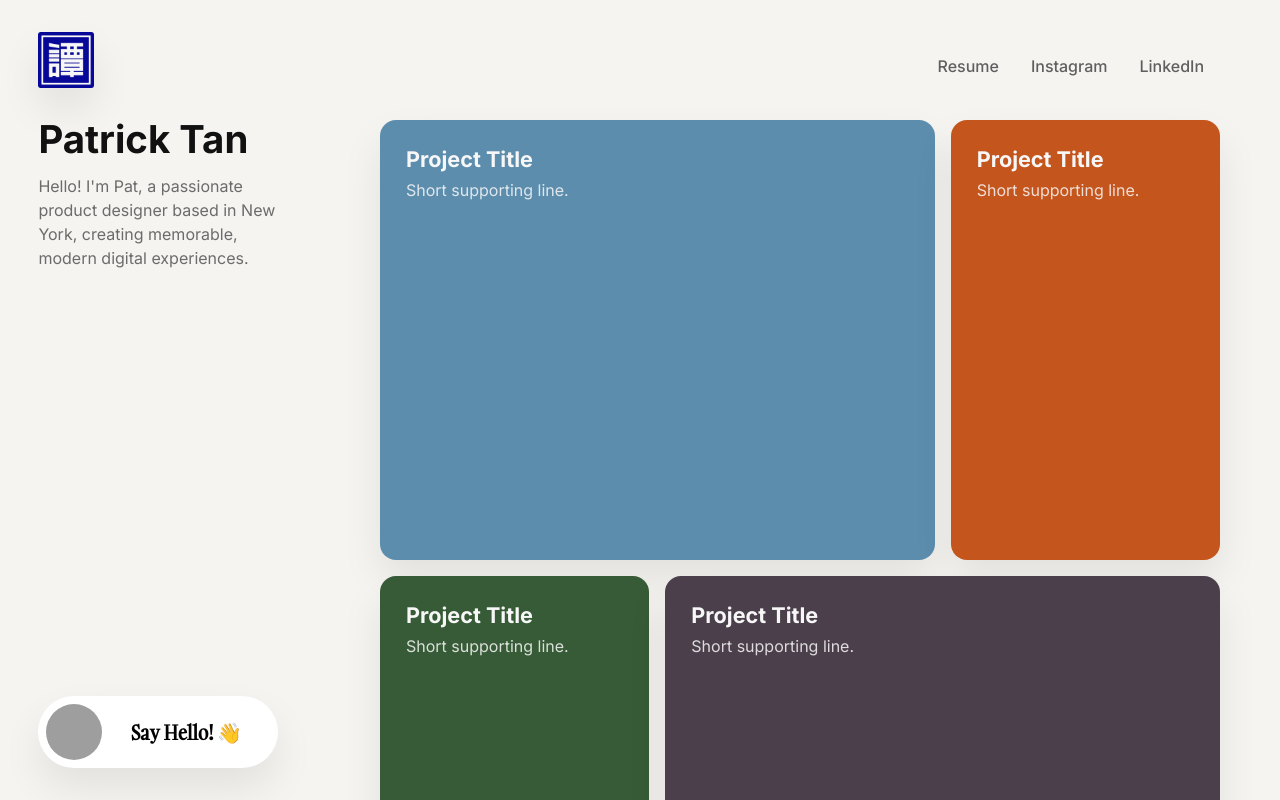
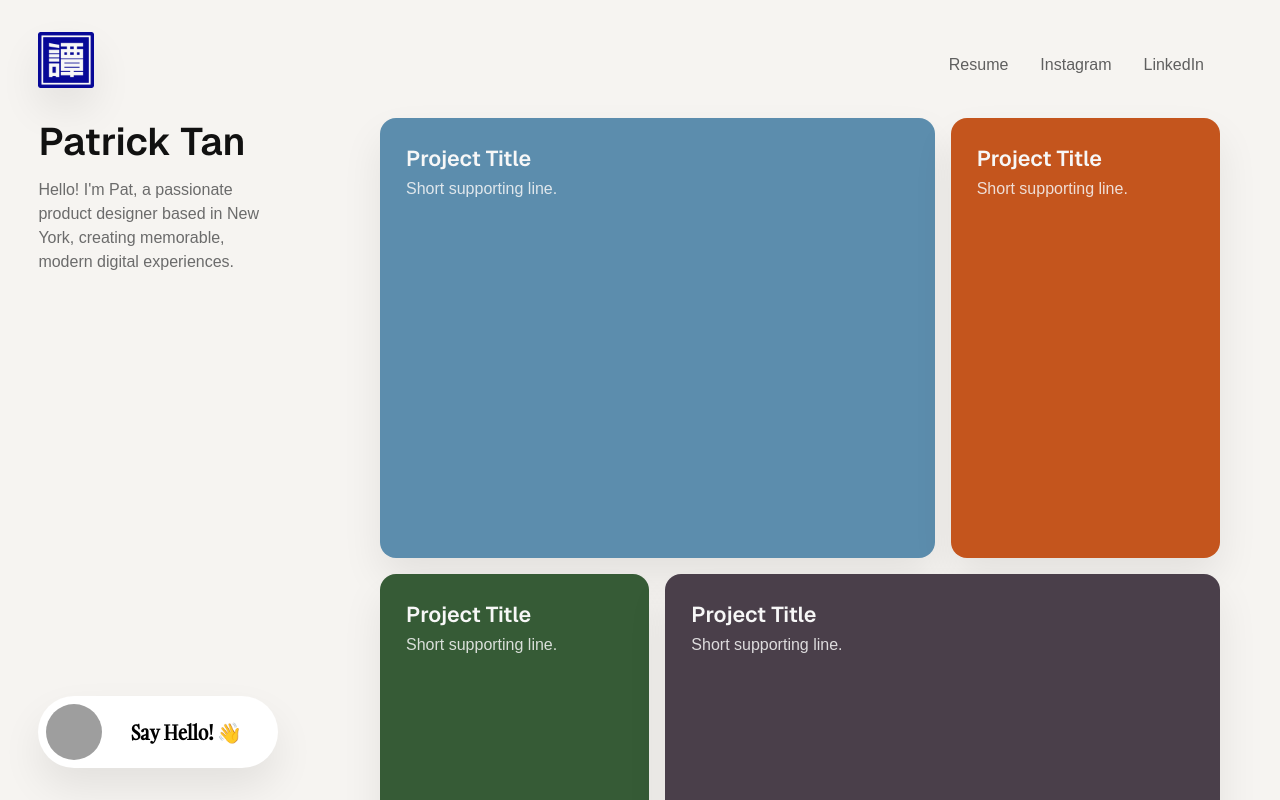
Before and after one commit to patrickt97/portfolio2, a plain HTML site: page index.html in a window 1280 px wide. Drawn offline with Linux system fonts and the light colour scheme; grey boxes are pictures that could not be loaded; a web font is replaced by a local one.

Commit message:
font changes

```diff
--- a/style.css
+++ b/style.css
@@ -1,4 +1,18 @@
-@import url("https://fonts.googleapis.com/css2?family=Inter:wght@300;400;500;600;700;800&display=swap");
+@font-face {
+  font-family: "Geist";
+  src: url("fonts/Geist-Regular.otf") format("opentype");
+  font-weight: 400;
+  font-style: normal;
+  font-display: swap;
+}
+
+@font-face {
+  font-family: "Geist";
+  src: url("fonts/Geist-SemiBold.otf") format("opentype");
+  font-weight: 600;
+  font-style: normal;
+  font-display: swap;
+}
 
 @font-face {
   font-family: "Gambarino";
@@ -23,7 +37,8 @@
 }
 
 body {
-  font-family: "Inter", sans-serif;
+  font-family: "Geist", sans-serif;
+  font-weight: 400;
   background: var(--bg);
   color: var(--text);
   min-height: 100vh;
@@ -157,7 +172,7 @@ a {
   border: none;
   background: #fff;
   box-shadow: var(--shadow);
-  font-family: "Gambarino", "Inter", sans-serif;
+  font-family: "Gambarino", "Geist", sans-serif;
   font-size: 20px;
   font-weight: 600;
   cursor: pointer;
```
